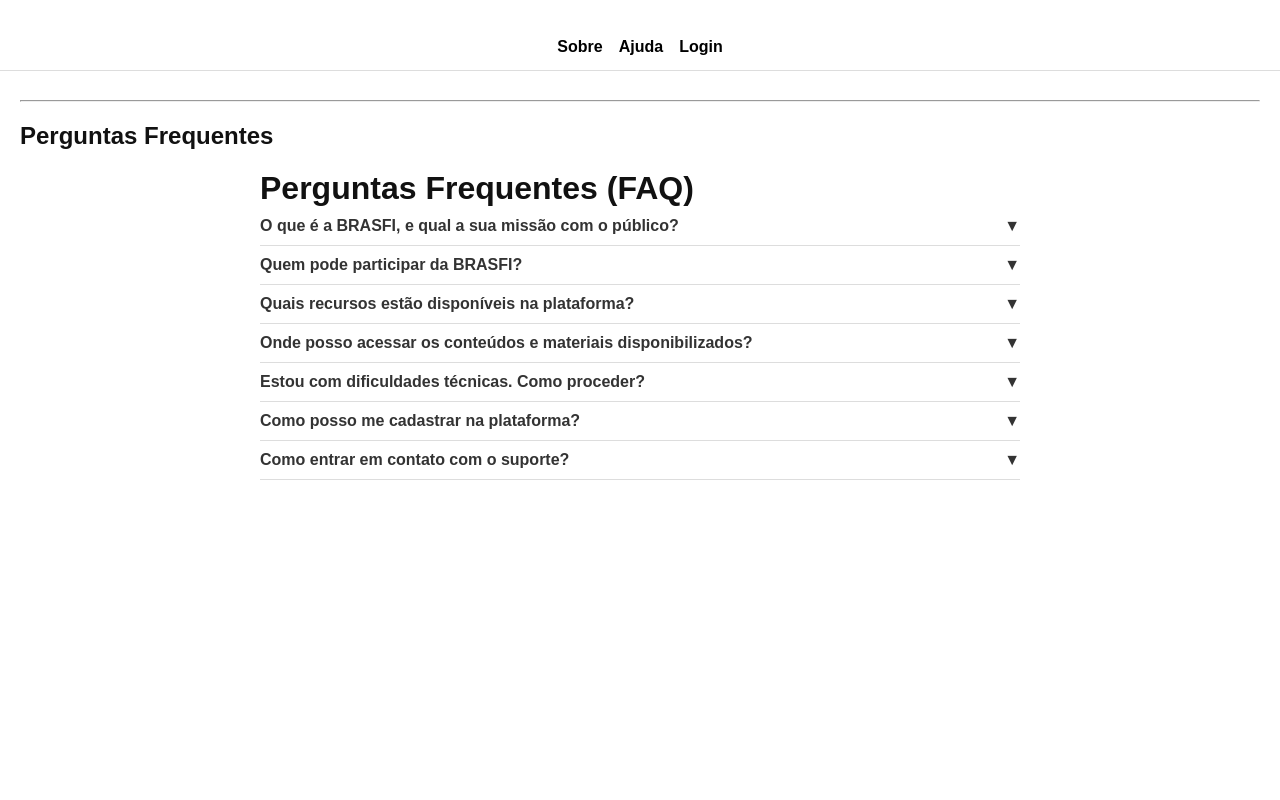
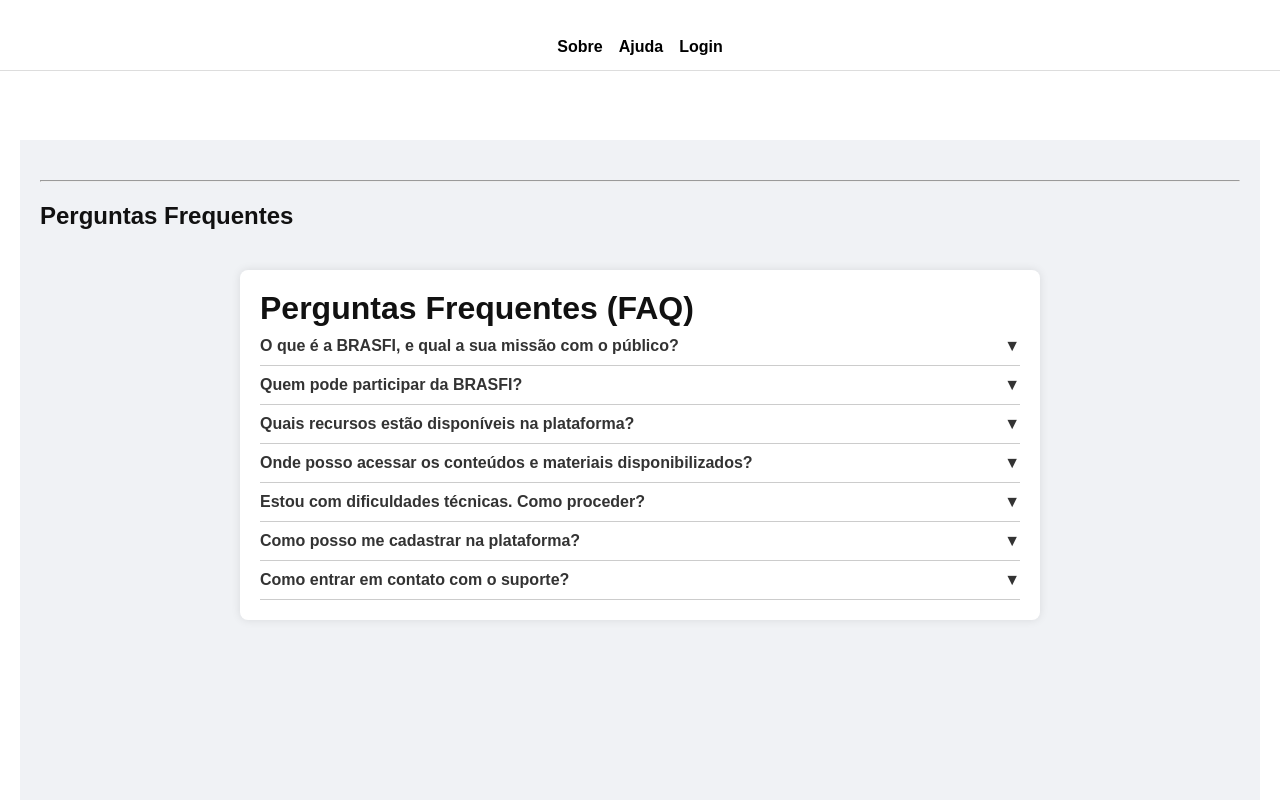
Before and after one commit to maludantass/Projetos3, a React (Vite) app in the folder react-frontend/: page /ajuda in a window 1280 px wide. Shown: the top 800 px of the page. Built offline with nearby package versions, Linux system fonts and the light colour scheme.

Commit message:
Update Faq.css

```diff
--- a/react-frontend/src/pages/Faq.css
+++ b/react-frontend/src/pages/Faq.css
@@ -1,12 +1,37 @@
+.Txt-Faq{
+    margin-top: 75px;
+    text-align: center;
+    height: 100vh;
+    background-color: #f0f2f5;
+    font-family: Arial, sans-serif;
+}
+.ajuda-container {
+    font-family: Arial, sans-serif;
+    margin-top: 60px;
+    padding: 20px;
+    background-color: #f0f2f5;
+    min-height: 100vh;
+}
+
 .faq-container {
+    max-width: 800px;
+    margin: 40px auto;
     padding: 20px;
-    max-width: 800px;
-    margin: auto;
+    background-color: white;
+    border-radius: 8px;
+    box-shadow: 0 0 10px rgba(0, 0, 0, 0.1);
     font-family: Arial, sans-serif;
+    text-align: left;
+}
+
+.faq-container h2 {
+    text-align: center;
+    margin-bottom: 20px;
+    color: #333;
 }
 
 .faq-item {
-    border-bottom: 1px solid #ddd;
+    border-bottom: 1px solid #ccc;
     padding: 10px 0;
 }
 
@@ -20,11 +45,12 @@
     cursor: pointer;
     display: flex;
     justify-content: space-between;
+    align-items: center;
     color: #333;
 }
 
 .faq-pergunta:hover {
-    color: #007BFF;
+    color: #006400;
 }
 
 .faq-resposta {
```
